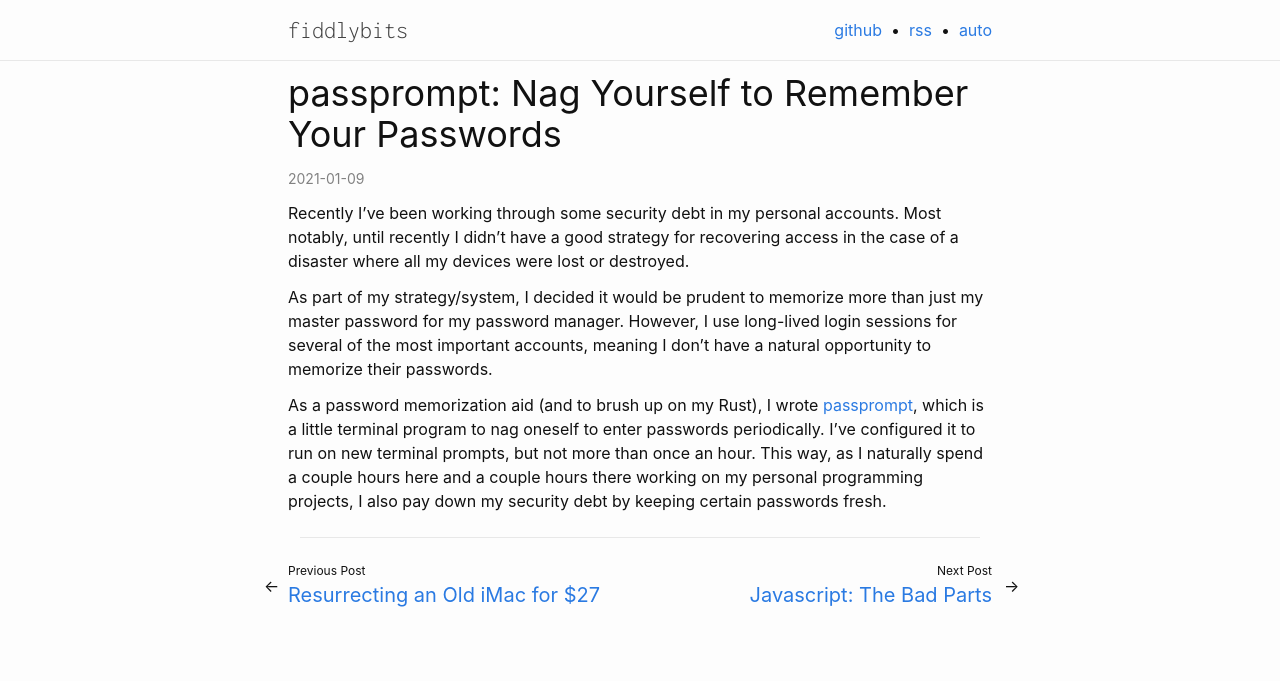
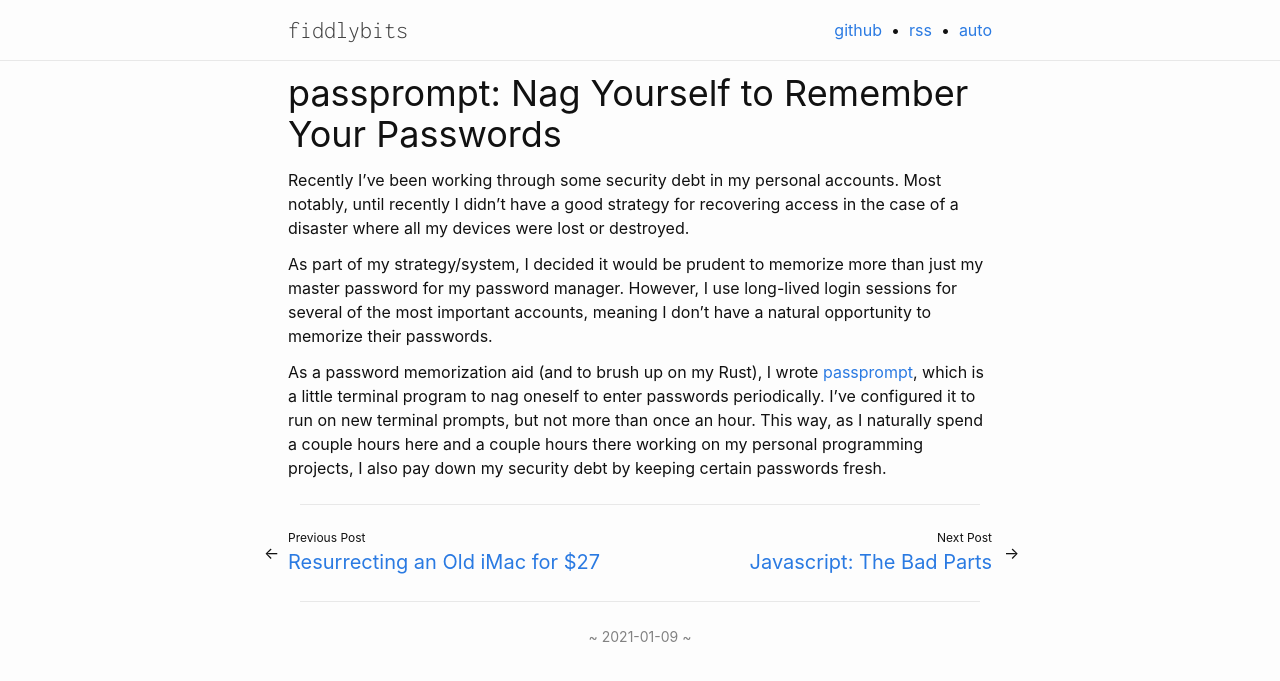
Before and after one commit to seansfkelley/seansfkelley.github.io, a Jekyll site: the page built from _posts/2021-01-09-passprompt.md, in a window 1280 px wide. Shown: the top 681 px of the page. Built offline with Jekyll 4.4.1, drawn with Linux system fonts in a browser that asks for light colours; some web fonts are replaced.

Commit message:
Tooling around with the appearance a bit. Demphasize dates.

```diff
--- a/_layouts/post.html
+++ b/_layouts/post.html
@@ -6,17 +6,26 @@ layout: base
   <header class="post-header">
     <h1 class="post-title">{{ page.title | escape }}</h1>
     <h3 class="post-subtitle">{{ page.subtitle | escape }}</h3>
+  </header>
+  {{ content }}
+  <footer>
+    <hr />
     <p class="post-date">
-      <time  datetime="{{ page.date | date_to_xmlschema }}" itemprop="datePublished">
+      ~
+      <time
+        datetime="{{ page.date | date_to_xmlschema }}"
+        itemprop="datePublished"
+      >
         {{ page.date | date: site.date_format }}
       </time>
-      {%- if page.last_modified_at -%}
-        ~ updated
-        <time datetime="{{ page.last_modified_at | date_to_xmlschema }}" itemprop="dateModified">
-          {{ page.last_modified_at | date: site.date_format }}
-        </time>
-      {%- endif -%}
+      {%- if page.last_modified_at -%} // updated
+      <time
+        datetime="{{ page.last_modified_at | date_to_xmlschema }}"
+        itemprop="dateModified"
+      >
+        {{ page.last_modified_at | date: site.date_format }}
+      </time>
+      {%- endif -%} ~
     </p>
-  </header>
-  {{ content }}
+  </footer>
 </article>
--- a/_sass/home.scss
+++ b/_sass/home.scss
@@ -1,24 +1,37 @@
 .post-list {
   margin-left: 0;
   padding-left: 0;
+  margin: 10px 0;
   list-style: none;
+
+  .post-heading {
+    margin: 0;
+  }
+
+  .post-link {
+    display: block;
+    font-weight: 300;
+    font-size: 1.5rem;
+  }
+
+  .post-date {
+    font-size: $font-size-small;
+    color: var(--text-color-faded);
+  }
 
   > li {
     margin-bottom: $spacing;
+    display: flex;
+    align-items: center;
+    justify-content: space-between;
   }
 }
 
-.post-date {
-  font-size: $font-size-small;
-  color: var(--brand-color);
+.post {
+  .post-date {
+    font-size: $font-size-small;
+    color: var(--brand-color);
+    text-align: center;
+    margin: 20px 0;
+  }
 }
-
-.post-heading {
-  margin: 0;
-}
-
-.post-link {
-  display: block;
-  font-weight: 300;
-  font-size: 1.5rem;
-}
```
Also changed, not shown: _layouts/home.html (+7 -3 lines).
